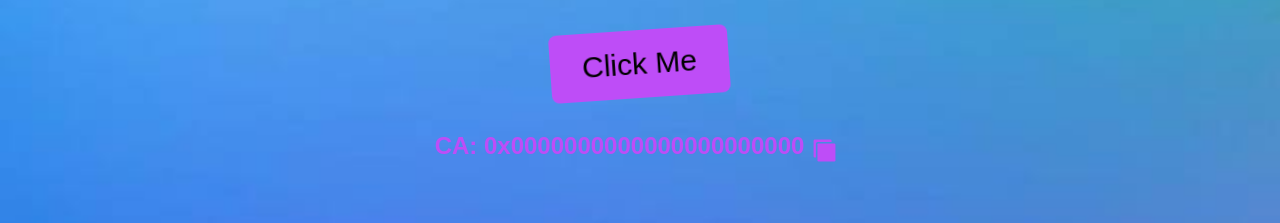
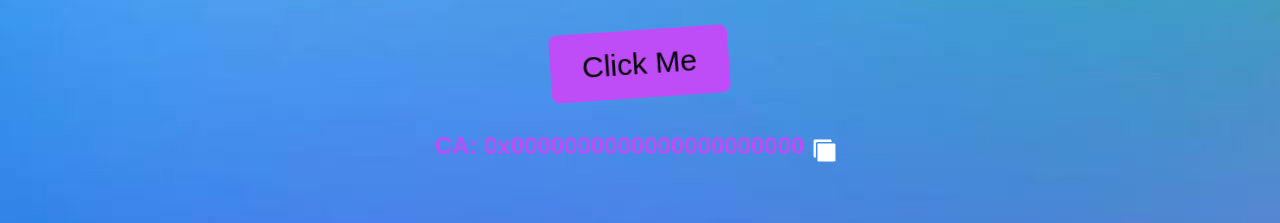
Before and after one commit to Ghravitee/nekolana, a Next.js app: page / in a window 1280 px wide. Shown: the part 840-1063 px from the top of the page. Built offline with nearby package versions, Linux system fonts and the light colour scheme; a web font is replaced by a local one.

Commit message:
change color of copy icon

```diff
--- a/app/components/Hero.jsx
+++ b/app/components/Hero.jsx
@@ -39,7 +39,7 @@ const Hero = () => {
       data-clipboard-target="#copy"
       className="copy"
       size={25}
-      color='#BE4DF7'
+      color='#FFFFFF'
       />
 
 
```
